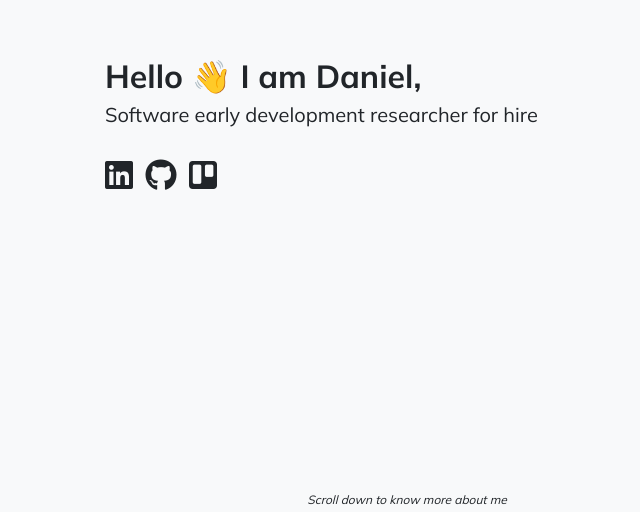
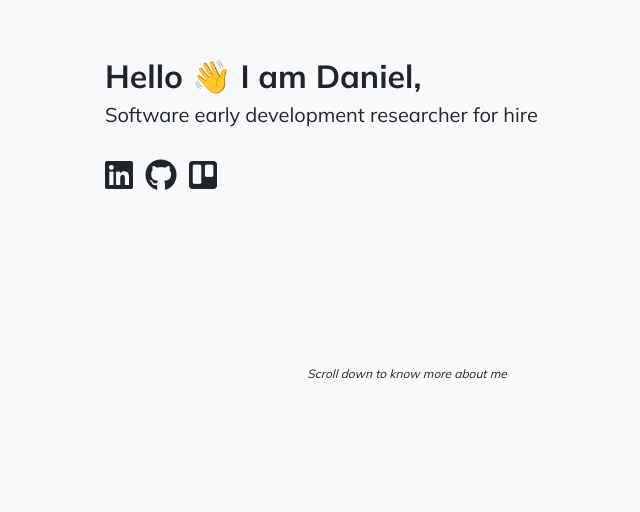
Before and after one commit to diazcal/diazcal.github.io, a plain HTML site: page index.html in a window 1280 px wide. Shown: the part 275-787 px from the top of the page, without its empty margins (233-873 px from the left). Drawn offline with nearby package versions, Linux system fonts and the light colour scheme.

Commit message:
Try another hack
I hate safari elastic thing.

```diff
--- a/index.html
+++ b/index.html
@@ -128,7 +128,7 @@
     </div>
 
     <section id="footer">
-        <div class="container-sm fixed-bottom">
+        <div class="container-sm fixed-top" style="padding-top: 50%;">
             <p class="fst-italic" style="font-size: 12px;">Scroll down to know more about me</p>
         </div>
     </section>
```
